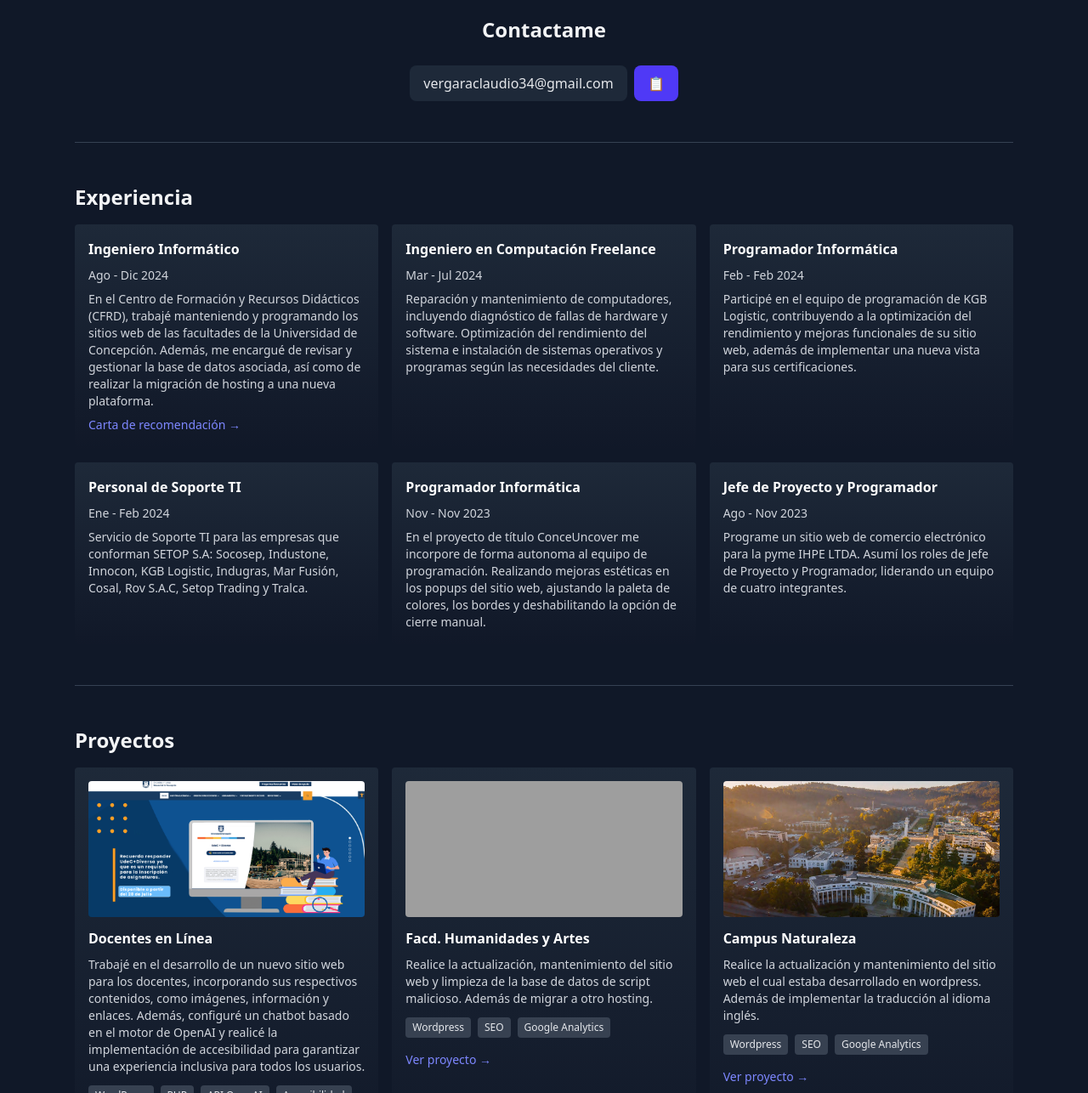
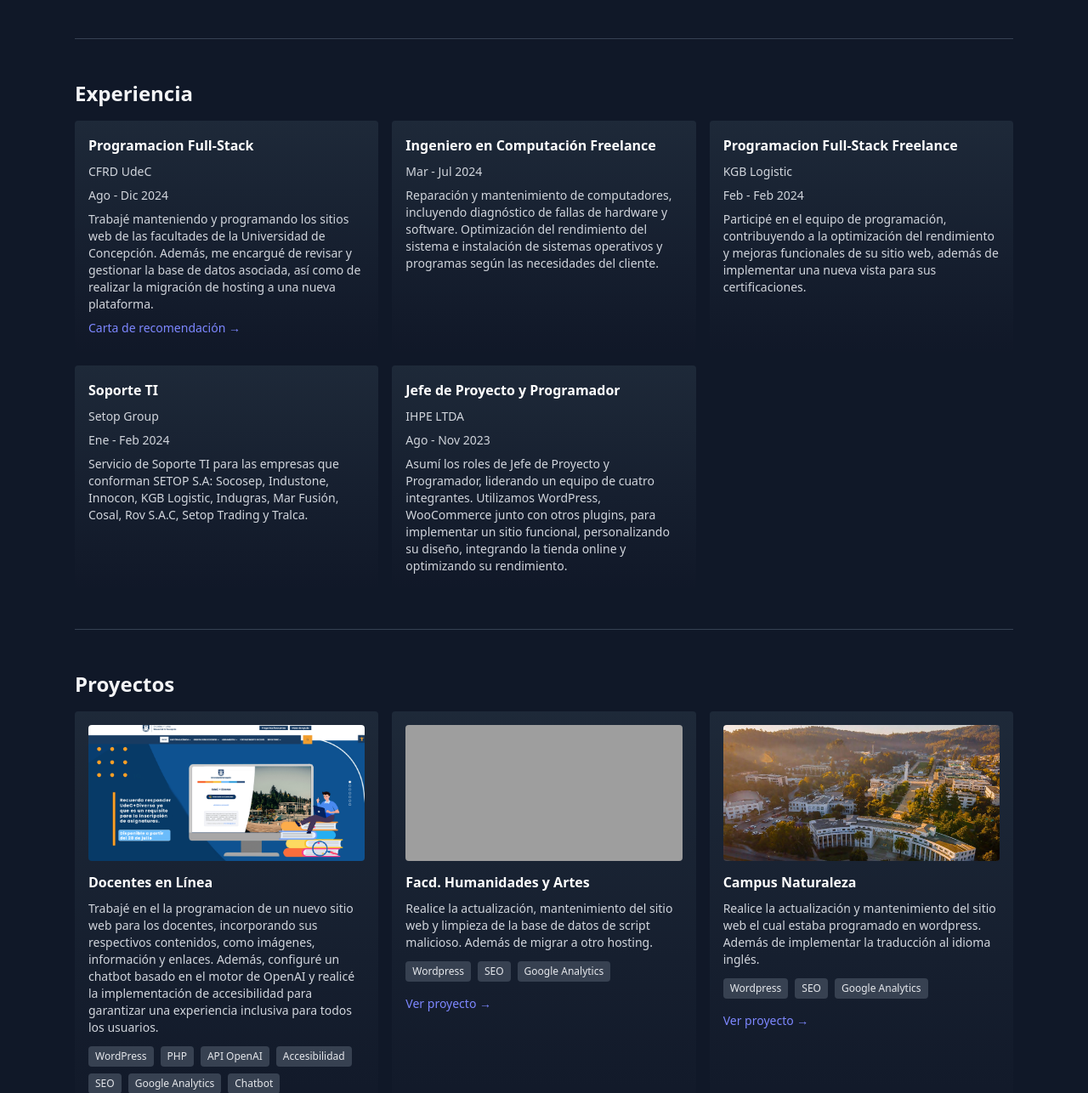
Before and after one commit to ClaudioVergara2/claudiovergara2.github.io, a website: page index.html in a window 1280 px wide. Shown: the part 1514-2800 px from the top of the page at 85% size. Drawn offline with Linux system fonts and the light colour scheme; grey boxes are pictures that could not be loaded.

Commit message:
[docs] Se modifica la info

```diff
--- a/index.html
+++ b/index.html
@@ -17,7 +17,7 @@
       <div class="flex items-center gap-4">
         <a href="#inicio" class="hidden md:block text-xl font-bold tracking-tight text-white">CV<span class="text-indigo-400">.</span></a>
         <ul class="hidden md:flex items-center gap-6 text-sm opacity-80 text-white">
-          <li><a href="#sobremi" class="transition-colors duration-300 hover:text-indigo-400">Sobre mí</a></li>
+          <li><a href="#habilidades" class="transition-colors duration-300 hover:text-indigo-400">Habilidades</a></li>
           <li><a href="#experiencia" class="transition-colors duration-300 hover:text-indigo-400">Experiencia</a></li>
           <li><a href="#proyectos" class="transition-colors duration-300 hover:text-indigo-400">Proyectos</a></li>
           <li><a href="#contacto" class="transition-colors duration-300 hover:text-indigo-400">Contacto</a></li>
@@ -87,11 +87,7 @@
     </section>
     <br>
     <!-- Sobre mí -->
-    <section id="sobremi" class="bg-gray-800 rounded-lg p-6 mt-8 scroll-mt-16">
-      <h2 class="text-2xl font-semibold text-white">Sobre mí</h2>
-      <p class="mt-3 text-gray-300">Soy ingeniero apasionado por crear soluciones digitales que combinan diseño funcional y rendimiento técnico.
-        Me especializo en programación web, interfaces responsivas y optimización de sistemas, siempre buscando experiencias eficientes y accesibles.
-        He trabajado en instituciones, pymes y empresas tecnológicas, liderando proyectos, equipos y compartiendo conocimientos para generar impacto real.</p>
+    <section id="habilidades" class="bg-gray-800 rounded-lg p-6 mt-8 scroll-mt-16">
       <div class="mt-4 grid md:grid-cols-3 gap-4">
         <div class="p-4 bg-gradient-to-b from-gray-800 to-gray-900 rounded transform transition-transform duration-300 hover:scale-105 hover:shadow-lg">
           <h3 class="font-semibold text-white">Sistemas Linux</h3>
@@ -199,10 +195,11 @@
         </div>
         <div class="mt-4 grid md:grid-cols-3 gap-4">
             <div class="p-4 bg-gradient-to-b from-gray-800 to-gray-900 rounded transform transition-transform duration-300 hover:scale-105 hover:shadow-lg">
-                <h3 class="font-semibold text-white">Ingeniero Informático</h3>
+                <h3 class="font-semibold text-white">Programacion Full-Stack</h3>
+                <h2 class="text-sm text-gray-300 mt-2">CFRD UdeC</h2>
                 <h2 class="text-sm text-gray-300 mt-2">Ago - Dic 2024</h2>
                 <p class="text-sm text-gray-300 mt-2">
-                    En el Centro de Formación y Recursos Didácticos (CFRD), trabajé manteniendo y programando los sitios web de las facultades de la Universidad de Concepción.
+                    Trabajé manteniendo y programando los sitios web de las facultades de la Universidad de Concepción.
                     Además, me encargué de revisar y gestionar la base de datos asociada, así como de realizar la migración de hosting a una nueva plataforma.
                 </p>
                 <a href="https://drive.google.com/file/d/1Fw91Koepwin2BOffAQQLzjizIZnoaTYR/view?usp=sharing" target="_blank" rel="noopener" class="text-indigo-400 text-sm mt-2 inline-block">Carta de recomendación →</a>
@@ -215,31 +212,27 @@
                 </p>
             </div>
             <div class="p-4 bg-gradient-to-b from-gray-800 to-gray-900 rounded transform transition-transform duration-300 hover:scale-105 hover:shadow-lg">
-                <h3 class="font-semibold text-white">Programador Informática</h3>
+                <h3 class="font-semibold text-white">Programacion Full-Stack Freelance</h3>
+                <h2 class="text-sm text-gray-300 mt-2">KGB Logistic</h2>
                 <h2 class="text-sm text-gray-300 mt-2">Feb - Feb 2024</h2>
                 <p class="text-sm text-gray-300 mt-2">
-                    Participé en el equipo de programación de KGB Logistic, contribuyendo a la optimización del rendimiento y mejoras funcionales de su sitio web, además de implementar una nueva vista para sus certificaciones.
+                    Participé en el equipo de programación, contribuyendo a la optimización del rendimiento y mejoras funcionales de su sitio web, además de implementar una nueva vista para sus certificaciones.
                 </p>
             </div>
             <div class="p-4 bg-gradient-to-b from-gray-800 to-gray-900 rounded transform transition-transform duration-300 hover:scale-105 hover:shadow-lg">
-                <h3 class="font-semibold text-white">Personal de Soporte TI</h3>
+                <h3 class="font-semibold text-white">Soporte TI</h3>
+                <h2 class="text-sm text-gray-300 mt-2">Setop Group</h2>
                 <h2 class="text-sm text-gray-300 mt-2">Ene - Feb 2024</h2>
                 <p class="text-sm text-gray-300 mt-2">
                     Servicio de Soporte TI para las empresas que conforman SETOP S.A: Socosep, Industone, Innocon, KGB Logistic, Indugras, Mar Fusión, Cosal, Rov S.A.C, Setop Trading y Tralca.
                 </p>
             </div>
             <div class="p-4 bg-gradient-to-b from-gray-800 to-gray-900 rounded transform transition-transform duration-300 hover:scale-105 hover:shadow-lg">
-                <h3 class="font-semibold text-white">Programador Informática</h3>
-                <h2 class="text-sm text-gray-300 mt-2">Nov - Nov 2023</h2>
-                <p class="text-sm text-gray-300 mt-2">
-                    En el proyecto de título ConceUncover me incorpore de forma autonoma al equipo de programación. Realizando mejoras estéticas en los popups del sitio web, ajustando la paleta de colores, los bordes y deshabilitando la opción de cierre manual.
-                </p>
-            </div>
-            <div class="p-4 bg-gradient-to-b from-gray-800 to-gray-900 rounded transform transition-transform duration-300 hover:scale-105 hover:shadow-lg">
                 <h3 class="font-semibold text-white">Jefe de Proyecto y Programador</h3>
+                <h2 class="text-sm text-gray-300 mt-2">IHPE LTDA</h2>
                 <h2 class="text-sm text-gray-300 mt-2">Ago - Nov 2023</h2>
                 <p class="text-sm text-gray-300 mt-2">
-                    Programe un sitio web de comercio electrónico para la pyme IHPE LTDA. Asumí los roles de Jefe de Proyecto y Programador, liderando un equipo de cuatro integrantes.
+                    Asumí los roles de Jefe de Proyecto y Programador, liderando un equipo de cuatro integrantes. Utilizamos WordPress, WooCommerce junto con otros plugins, para implementar un sitio funcional, personalizando su diseño, integrando la tienda online y optimizando su rendimiento.
                 </p>
             </div>
         </div>
--- a/js/main.js
+++ b/js/main.js
@@ -66,14 +66,14 @@ const PROJECTS_PER_PAGE = 6;
 let currentPage = 1;
 
 const SAMPLE_PROJECTS = [
-  { id: 1, title: 'Docentes en Línea', desc: 'Trabajé en el desarrollo de un nuevo sitio web para los docentes, incorporando sus respectivos contenidos, como imágenes, información y enlaces. Además, configuré un chatbot basado en el motor de OpenAI y realicé la implementación de accesibilidad para garantizar una experiencia inclusiva para todos los usuarios.', tech: ['WordPress', 'PHP', 'API OpenAI', 'Accesibilidad','SEO', 'Google Analytics', 'Chatbot'], url: 'https://docentesenlinea.udec.cl/', img: 'resources/img/docentelinea.png' },
+  { id: 1, title: 'Docentes en Línea', desc: 'Trabajé en el la programacion de un nuevo sitio web para los docentes, incorporando sus respectivos contenidos, como imágenes, información y enlaces. Además, configuré un chatbot basado en el motor de OpenAI y realicé la implementación de accesibilidad para garantizar una experiencia inclusiva para todos los usuarios.', tech: ['WordPress', 'PHP', 'API OpenAI', 'Accesibilidad','SEO', 'Google Analytics', 'Chatbot'], url: 'https://docentesenlinea.udec.cl/', img: 'resources/img/docentelinea.png' },
   { id: 2, title: 'Facd. Humanidades y Artes', desc: 'Realice la actualización, mantenimiento del sitio web y limpieza de la base de datos de script malicioso. Además de migrar a otro hosting.', tech: ['Wordpress','SEO', 'Google Analytics'], url: 'http://humanidadesyarte.udec.cl/', img: 'resources/img/FacHumanidades.png' },
-  { id: 3, title: 'Campus Naturaleza', desc: 'Realice la actualización y mantenimiento del sitio web el cual estaba desarrollado en wordpress. Además de implementar la traducción al idioma inglés.', tech: ['Wordpress', 'SEO', 'Google Analytics'], url: 'https://campusnaturaleza.udec.cl/', img: 'resources/img/CampusNaturaleza.jpeg' },
+  { id: 3, title: 'Campus Naturaleza', desc: 'Realice la actualización y mantenimiento del sitio web el cual estaba programado en wordpress. Además de implementar la traducción al idioma inglés.', tech: ['Wordpress', 'SEO', 'Google Analytics'], url: 'https://campusnaturaleza.udec.cl/', img: 'resources/img/CampusNaturaleza.jpeg' },
   { id: 4, title: 'ATE CFRD UdeC', desc: 'Programé una nueva página web para la venta de cursos para profesores proporcionados por ATE CFRD UDEC, mediante Wordpress + Woocomerce conectado con Moodle.', tech: ['WordPress', 'Woocomerce', 'Moodle'], img: 'resources/img/ATE.jpg'},
-  { id: 5, title: 'KGB Logistic', desc: 'Participé en el equipo de desarrollo de KGB, contribuyendo a la optimización del rendimiento y mejoras funcionales de su sitio web. Ademas de implementar una nueva vista para sus certificaciónes.', tech: ['WordPress'], url: 'https://www.kgblogistic.com/', img: 'resources/img/KGB.png' },
-  { id: 6, title: 'IHPE LTDA', desc: 'Desarrollé un sitio web para la pyme IHPE LTDA, el cual le permite realizar ventas de productos de aseo y limpieza destinados al hogar en colaboración con un equipo de trabajo compuesto por cuatro integrantes, asumiendo los roles de Jefe de Proyecto y Desarrollador. Como líder del proyecto, coordiné las actividades del equipo, asigné responsabilidades y garantizé que el desarrollo siguiera los objetivos establecidos. Utilizamos WordPress y Woocommerce para crear un sitio web funcional y atractivo. Trabajando en conjunto con el equipo, llevamos a cabo la personalización del diseño, la integración de la plataforma de comercio electrónico, y la optimización del rendimiento del sitio.', tech: ['WordPress','Woocomerce', 'Scrum'], url: 'http://ihpeltda.cl/', img: 'resources/img/IHPE LTDA.jpg'},
+  { id: 5, title: 'KGB Logistic', desc: 'Participé en el equipo de informática de KGB, contribuyendo a la optimización del rendimiento y mejoras funcionales de su sitio web. Ademas de implementar una nueva vista para sus certificaciónes.', tech: ['WordPress'], url: 'https://www.kgblogistic.com/', img: 'resources/img/KGB.png' },
+  { id: 6, title: 'IHPE LTDA', desc: 'Programé un sitio web para la pyme IHPE LTDA, el cual le permite realizar ventas de productos de aseo y limpieza destinados al hogar en colaboración con un equipo de trabajo compuesto por cuatro integrantes, asumiendo los roles de Jefe de Proyecto y Programador. Como líder del proyecto, coordiné las actividades del equipo, asigné responsabilidades y garantizé que el desarrollo siguiera los objetivos establecidos. Utilizamos WordPress y Woocommerce para crear un sitio web funcional y atractivo. Trabajando en conjunto con el equipo, llevamos a cabo la personalización del diseño, la integración de la plataforma de comercio electrónico, y la optimización del rendimiento del sitio.', tech: ['WordPress','Woocomerce', 'Scrum'], url: 'http://ihpeltda.cl/', img: 'resources/img/IHPE LTDA.jpg'},
   { id: 7, title: 'ConceUncover', desc: 'En el proyecto de título ConceUncover, me encargué de implementar mejoras estéticas en los popups del sitio web, ajustando la paleta de colores, los bordes y deshabilitando la opción de cierre manual para dirigir adecuadamente la interacción del usuario.', tech: ['Laravel','PHP','CSS','JavaScript'], url: 'https://github.com/MarTofuz/ConceUncover', img: 'resources/img/repositorio.png' },
-  { id: 8, title: 'CoffeeTime', desc: 'Es un proyecto colaborativo desarrollado en Laravel, que permite a los usuarios registrarse e iniciar sesión para gestionar productos. Toda la información se almacena en una base de datos.', tech: ['Laravel','PHP','CSS','JavaScript'], url: 'https://github.com/Jossszz/CoffeeTime', img: 'resources/img/repositorio.png'},
+  { id: 8, title: 'CoffeeTime', desc: 'Es un proyecto colaborativo programado en Laravel, que permite a los usuarios registrarse e iniciar sesión para gestionar productos. Toda la información se almacena en una base de datos.', tech: ['Laravel','PHP','CSS','JavaScript'], url: 'https://github.com/Jossszz/CoffeeTime', img: 'resources/img/repositorio.png'},
 ];
 
 function renderProjectCard(p) {
```
